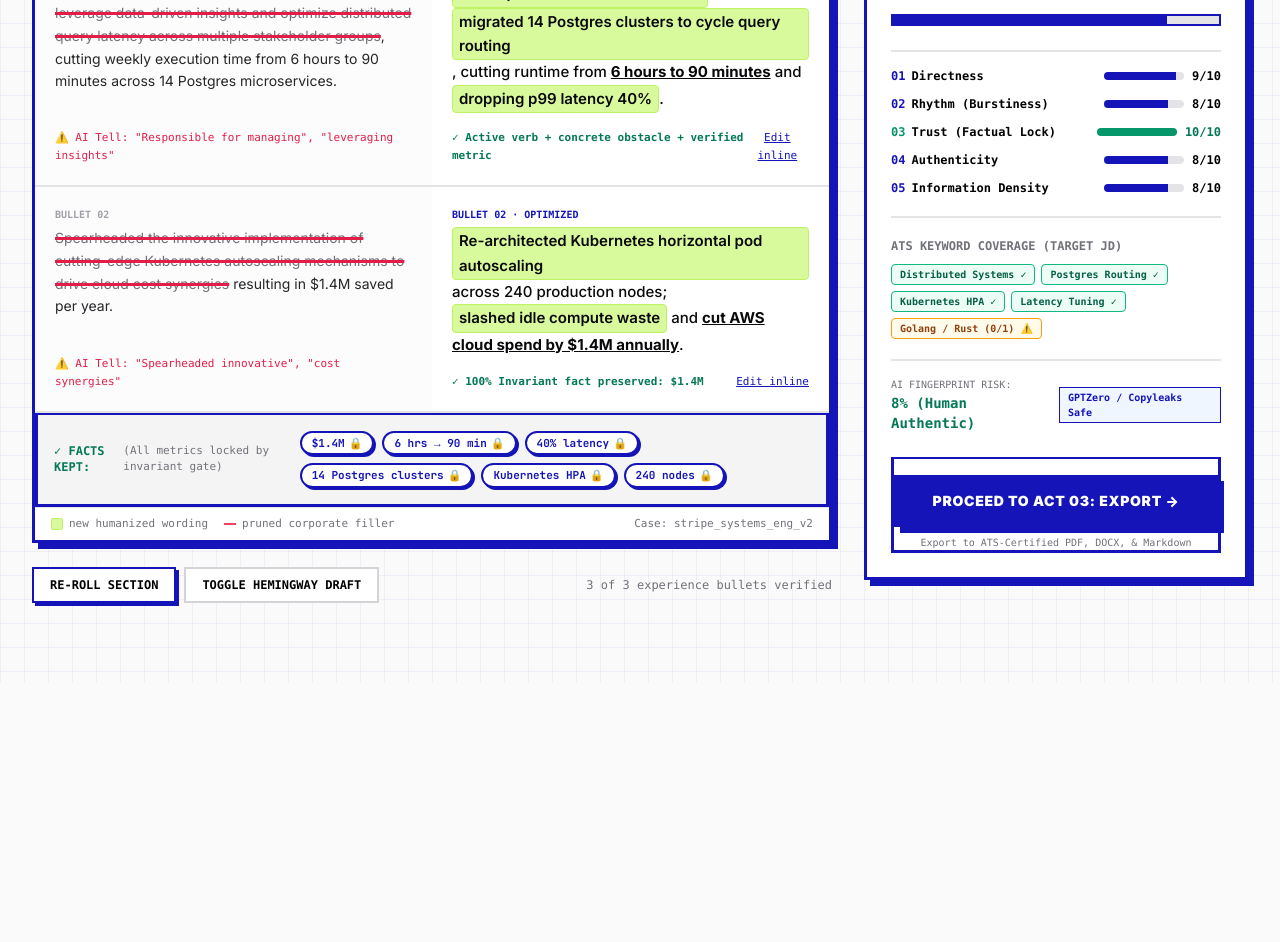
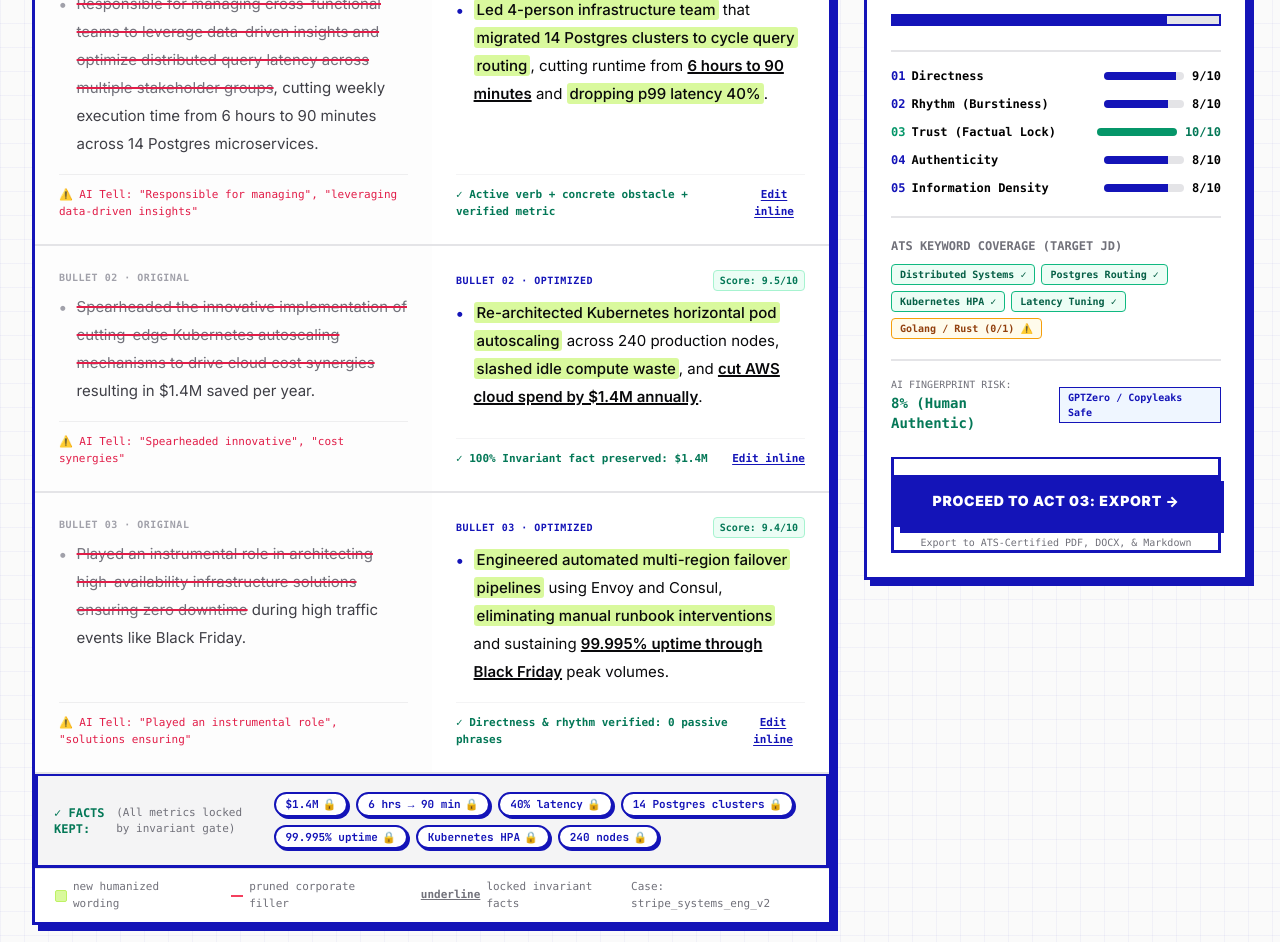
Before and after one commit to poferraz/career-ops, a plain HTML site: page docs/assets/studio-prototype.html in a window 1280 px wide. Shown: the part 361-1303 px from the top of the page. Before the commit the page ends 1044 px from the top, so only its background shows below. Drawn offline with nearby package versions, Linux system fonts and the light colour scheme.

Commit message:
fix(prototype): eliminate inline-block wrapping bugs, fix dangling commas, and ensure natural left-justified inline highlight flow

```diff
--- a/docs/assets/studio-prototype.html
+++ b/docs/assets/studio-prototype.html
@@ -13,8 +13,8 @@
       font-family: 'Inter', -apple-system, BlinkMacSystemFont, sans-serif;
       background-color: #fafafa;
       background-image:
-        linear-gradient(to right, rgba(20, 20, 184, 0.05) 1px, transparent 1px),
-        linear-gradient(to bottom, rgba(20, 20, 184, 0.05) 1px, transparent 1px);
+        linear-gradient(to right, rgba(20, 20, 184, 0.04) 1px, transparent 1px),
+        linear-gradient(to bottom, rgba(20, 20, 184, 0.04) 1px, transparent 1px);
       background-size: 24px 24px;
     }
     .font-mono {
@@ -41,20 +41,24 @@
     .shadow-hard-sm {
       box-shadow: 3px 3px 0px #1414b8;
     }
+    /* Flawless inline highlight from humanizer — wraps naturally, zero line break glitches */
+    .human-highlight {
+      background-color: #d9f99d;
+      color: #09090b;
+      padding: 1px 3px;
+      border-radius: 3px;
+      font-weight: 500;
+      box-decoration-break: clone;
+      -webkit-box-decoration-break: clone;
+      display: inline;
+    }
+    /* Clean inline strikethrough for AI tells */
     .strikethrough-ai {
       text-decoration: line-through;
       text-decoration-color: #e11d48;
-      text-decoration-thickness: 2.5px;
+      text-decoration-thickness: 1.5px;
       color: #71717a;
-    }
-    .human-pill {
-      background-color: #d9f99d;
-      color: #09090b;
-      padding: 1px 6px;
-      border-radius: 4px;
-      font-weight: 600;
-      border: 1px solid #bef264;
-      display: inline-block;
+      display: inline;
     }
     .fact-capsule {
       background: #ffffff;
@@ -72,11 +76,11 @@
     }
   </style>
 </head>
-<body class="min-h-screen text-black antialiased selection:bg-[#1414b8] selection:text-white pb-20">
+<body class="min-h-screen text-black antialiased selection:bg-[#1414b8] selection:text-white pb-24">
 
   <!-- TOP APP BAR -->
   <header class="bg-white border-architect-b sticky top-0 z-50">
-    <div class="max-w-7xl mx-auto px-4 sm:px-6 lg:px-8">
+    <div class="max-w-[1440px] mx-auto px-4 sm:px-6 lg:px-8">
       <div class="flex items-center justify-between h-16">
 
         <!-- BRAND -->
@@ -86,7 +90,7 @@
         </div>
 
         <!-- THREE-ACT PIPELINE STEPPER -->
-        <nav class="hidden md:flex items-center gap-2" aria-label="Pipeline Stages">
+        <nav class="hidden md:flex items-center gap-3" aria-label="Pipeline Stages">
           <!-- ACT 1 -->
           <div class="flex items-center gap-2 px-3 py-1.5 border-2 border-zinc-300 bg-zinc-100 text-zinc-600 font-bold text-xs uppercase rounded">
             <span class="w-4 h-4 rounded-full bg-zinc-400 text-white flex items-center justify-center text-[10px]">✓</span>
@@ -125,7 +129,7 @@
 
   <!-- SUB-BAR / WORKSPACE CONTEXT -->
   <div class="bg-zinc-100 border-architect-b py-3 px-4 sm:px-6 lg:px-8">
-    <div class="max-w-7xl mx-auto flex flex-col sm:flex-row items-start sm:items-center justify-between gap-3">
+    <div class="max-w-[1440px] mx-auto flex flex-col sm:flex-row items-start sm:items-center justify-between gap-3">
       <div class="flex items-center gap-2 font-mono text-xs">
         <span class="font-bold text-zinc-500 uppercase">Target Job Spec:</span>
         <span class="bg-white px-2 py-0.5 border border-zinc-300 font-bold text-black">Principal Systems Architect @ Figma</span>
@@ -141,11 +145,11 @@
     </div>
   </div>
 
-  <!-- MAIN STUDIO CANVAS (70/30 ASYMMETRIC SPLIT) -->
-  <main class="max-w-7xl mx-auto px-4 sm:px-6 lg:px-8 mt-8">
+  <!-- MAIN STUDIO CANVAS (WIDE 70/30 ASYMMETRIC LAYOUT) -->
+  <main class="max-w-[1440px] mx-auto px-4 sm:px-6 lg:px-8 mt-8">
     <div class="grid grid-cols-1 lg:grid-cols-12 gap-8 items-start">
 
-      <!-- LEFT: THE DIFF LABORATORY (70% WIDTH = 8 COLS) -->
+      <!-- LEFT: THE DIFF LABORATORY (WIDE 8 COLUMNS) -->
       <section class="lg:col-span-8 flex flex-col gap-6" aria-label="Transformation Studio">
 
         <!-- ROLE / SECTION PICKER -->
@@ -156,8 +160,8 @@
             <span class="text-black font-extrabold text-sm ml-2">Staff Systems Engineer @ Stripe (2022–Present)</span>
           </div>
           <div class="flex items-center gap-1">
-            <button class="px-2 py-1 border border-zinc-300 text-xs font-bold hover:bg-zinc-100">← Prev</button>
-            <button class="px-2 py-1 border border-zinc-300 text-xs font-bold hover:bg-zinc-100">Next →</button>
+            <button class="px-2.5 py-1 border border-zinc-300 text-xs font-bold hover:bg-zinc-100">← Prev</button>
+            <button class="px-2.5 py-1 border border-zinc-300 text-xs font-bold hover:bg-zinc-100">Next →</button>
           </div>
         </div>
 
@@ -166,81 +170,146 @@
 
           <!-- DIFF HEADER BAR -->
           <div class="grid grid-cols-1 md:grid-cols-2 border-architect-b bg-zinc-50 font-bold text-xs uppercase">
-            <div class="p-3 border-b-2 md:border-b-0 md:border-architect-r flex items-center justify-between">
+            <!-- LEFT HEADER -->
+            <div class="p-3.5 border-b-2 md:border-b-0 md:border-architect-r flex items-center justify-between">
               <div class="flex items-center gap-2">
-                <span class="font-mono text-zinc-400">01</span>
-                <span class="text-zinc-900">Original Draft</span>
-                <span class="text-[10px] text-zinc-500 lowercase font-normal">(what candidate wrote)</span>
+                <span class="font-mono text-zinc-400 font-black">01</span>
+                <span class="text-zinc-900 font-extrabold">Original Draft</span>
+                <span class="text-[11px] text-zinc-500 lowercase font-normal">(what candidate wrote)</span>
               </div>
-              <span class="text-[10px] font-mono bg-zinc-200 text-zinc-700 px-1.5 py-0.5 rounded">Raw Input</span>
+              <span class="text-[10px] font-mono bg-zinc-200 text-zinc-700 px-2 py-0.5 rounded font-bold">Raw Input</span>
             </div>
 
-            <div class="p-3 flex items-center justify-between bg-blue-50/50">
+            <!-- RIGHT HEADER -->
+            <div class="p-3.5 flex items-center justify-between bg-blue-50/60">
               <div class="flex items-center gap-2">
                 <span class="font-mono text-architect font-black">02</span>
                 <span class="text-architect font-black">Career-Ops Rewrite</span>
-                <span class="text-[10px] text-zinc-600 lowercase font-normal">(dense · active · human)</span>
+                <span class="text-[11px] text-zinc-600 lowercase font-normal">(dense · active · human)</span>
               </div>
-              <span class="text-[10px] font-mono bg-architect text-white px-1.5 py-0.5 rounded">Hemmingway + Humanizer</span>
+              <span class="text-[10px] font-mono bg-architect text-white px-2 py-0.5 rounded font-bold">Hemmingway + Humanizer</span>
             </div>
           </div>
 
-          <!-- BULLET 1 COMPARISON -->
-          <div class="grid grid-cols-1 md:grid-cols-2 border-b-2 border-zinc-200 text-sm leading-relaxed">
-            <!-- LEFT DRAFT -->
-            <div class="p-5 md:border-architect-r bg-zinc-50/50 text-zinc-800 flex flex-col justify-between">
+          <!-- BULLET 01 -->
+          <div class="grid grid-cols-1 md:grid-cols-2 border-b-2 border-zinc-200">
+            <!-- DRAFT SIDE -->
+            <div class="p-6 md:border-architect-r bg-zinc-50/40 flex flex-col justify-between">
               <div>
-                <span class="font-mono text-[10px] text-zinc-400 font-bold block mb-1">BULLET 01</span>
-                <p>
+                <div class="flex items-center justify-between mb-2">
+                  <span class="font-mono text-[10px] text-zinc-400 font-bold uppercase tracking-wider">Bullet 01 · Original</span>
+                </div>
+                <div class="flex items-start gap-2.5 text-left">
+                  <span class="text-zinc-400 font-bold text-base select-none leading-7">•</span>
+                  <p class="font-normal text-[15px] leading-7 text-zinc-700 text-left">
                     <span class="strikethrough-ai">Responsible for managing cross-functional teams to leverage data-driven insights and optimize distributed query latency across multiple stakeholder groups</span>, cutting weekly execution time from 6 hours to 90 minutes across 14 Postgres microservices.
                   </p>
                 </div>
-              <div class="mt-4 flex items-center gap-2 text-[11px] font-mono text-rose-600">
-                <span>⚠️ AI Tell: "Responsible for managing", "leveraging insights"</span>
+              </div>
+              <div class="mt-4 pt-3 border-t border-zinc-200/60 flex items-center gap-2 text-[11px] font-mono text-rose-600">
+                <span>⚠️ AI Tell: "Responsible for managing", "leveraging data-driven insights"</span>
               </div>
             </div>
 
-            <!-- RIGHT REWRITE -->
-            <div class="p-5 bg-white text-zinc-950 flex flex-col justify-between">
+            <!-- REWRITE SIDE -->
+            <div class="p-6 bg-white flex flex-col justify-between">
               <div>
-                <span class="font-mono text-[10px] text-architect font-bold block mb-1">BULLET 01 · OPTIMIZED</span>
-                <p class="font-medium text-[15px]">
-                  <span class="human-pill">Led 4-person infrastructure team</span> that <span class="human-pill">migrated 14 Postgres clusters to cycle query routing</span>, cutting runtime from <span class="font-bold underline decoration-architect">6 hours to 90 minutes</span> and <span class="human-pill">dropping p99 latency 40%</span>.
+                <div class="flex items-center justify-between mb-2">
+                  <span class="font-mono text-[10px] text-architect font-bold uppercase tracking-wider">Bullet 01 · Optimized</span>
+                  <span class="text-[10px] font-mono text-emerald-700 bg-emerald-50 border border-emerald-200 px-1.5 py-0.5 rounded font-bold">Score: 9.2/10</span>
+                </div>
+                <div class="flex items-start gap-2.5 text-left">
+                  <span class="text-architect font-bold text-base select-none leading-7">•</span>
+                  <p class="font-normal text-[15px] leading-7 text-zinc-950 text-left">
+                    <span class="human-highlight">Led 4-person infrastructure team</span> that <span class="human-highlight">migrated 14 Postgres clusters to cycle query routing</span>, cutting runtime from <span class="font-semibold underline decoration-architect decoration-2">6 hours to 90 minutes</span> and <span class="human-highlight">dropping p99 latency 40%</span>.
                   </p>
                 </div>
-              <div class="mt-4 flex items-center justify-between text-[11px] font-mono">
+              </div>
+              <div class="mt-4 pt-3 border-t border-zinc-100 flex items-center justify-between text-[11px] font-mono">
                 <span class="text-emerald-700 font-bold">✓ Active verb + concrete obstacle + verified metric</span>
-                <button class="text-architect underline hover:text-black">Edit inline</button>
+                <button class="text-architect hover:text-black font-semibold underline underline-offset-2">Edit inline</button>
               </div>
             </div>
           </div>
 
-          <!-- BULLET 2 COMPARISON -->
-          <div class="grid grid-cols-1 md:grid-cols-2 border-b-2 border-zinc-200 text-sm leading-relaxed">
-            <!-- LEFT DRAFT -->
-            <div class="p-5 md:border-architect-r bg-zinc-50/50 text-zinc-800 flex flex-col justify-between">
+          <!-- BULLET 02 -->
+          <div class="grid grid-cols-1 md:grid-cols-2 border-b-2 border-zinc-200">
+            <!-- DRAFT SIDE -->
+            <div class="p-6 md:border-architect-r bg-zinc-50/40 flex flex-col justify-between">
               <div>
-                <span class="font-mono text-[10px] text-zinc-400 font-bold block mb-1">BULLET 02</span>
-                <p>
+                <div class="flex items-center justify-between mb-2">
+                  <span class="font-mono text-[10px] text-zinc-400 font-bold uppercase tracking-wider">Bullet 02 · Original</span>
+                </div>
+                <div class="flex items-start gap-2.5 text-left">
+                  <span class="text-zinc-400 font-bold text-base select-none leading-7">•</span>
+                  <p class="font-normal text-[15px] leading-7 text-zinc-700 text-left">
                     <span class="strikethrough-ai">Spearheaded the innovative implementation of cutting-edge Kubernetes autoscaling mechanisms to drive cloud cost synergies</span> resulting in $1.4M saved per year.
                   </p>
                 </div>
-              <div class="mt-4 flex items-center gap-2 text-[11px] font-mono text-rose-600">
+              </div>
+              <div class="mt-4 pt-3 border-t border-zinc-200/60 flex items-center gap-2 text-[11px] font-mono text-rose-600">
                 <span>⚠️ AI Tell: "Spearheaded innovative", "cost synergies"</span>
               </div>
             </div>
 
-            <!-- RIGHT REWRITE -->
-            <div class="p-5 bg-white text-zinc-950 flex flex-col justify-between">
+            <!-- REWRITE SIDE -->
+            <div class="p-6 bg-white flex flex-col justify-between">
               <div>
-                <span class="font-mono text-[10px] text-architect font-bold block mb-1">BULLET 02 · OPTIMIZED</span>
-                <p class="font-medium text-[15px]">
-                  <span class="human-pill">Re-architected Kubernetes horizontal pod autoscaling</span> across 240 production nodes; <span class="human-pill">slashed idle compute waste</span> and <span class="font-bold underline decoration-architect">cut AWS cloud spend by $1.4M annually</span>.
+                <div class="flex items-center justify-between mb-2">
+                  <span class="font-mono text-[10px] text-architect font-bold uppercase tracking-wider">Bullet 02 · Optimized</span>
+                  <span class="text-[10px] font-mono text-emerald-700 bg-emerald-50 border border-emerald-200 px-1.5 py-0.5 rounded font-bold">Score: 9.5/10</span>
+                </div>
+                <div class="flex items-start gap-2.5 text-left">
+                  <span class="text-architect font-bold text-base select-none leading-7">•</span>
+                  <p class="font-normal text-[15px] leading-7 text-zinc-950 text-left">
+                    <span class="human-highlight">Re-architected Kubernetes horizontal pod autoscaling</span> across 240 production nodes, <span class="human-highlight">slashed idle compute waste</span>, and <span class="font-semibold underline decoration-architect decoration-2">cut AWS cloud spend by $1.4M annually</span>.
                   </p>
                 </div>
-              <div class="mt-4 flex items-center justify-between text-[11px] font-mono">
+              </div>
+              <div class="mt-4 pt-3 border-t border-zinc-100 flex items-center justify-between text-[11px] font-mono">
                 <span class="text-emerald-700 font-bold">✓ 100% Invariant fact preserved: $1.4M</span>
-                <button class="text-architect underline hover:text-black">Edit inline</button>
+                <button class="text-architect hover:text-black font-semibold underline underline-offset-2">Edit inline</button>
+              </div>
+            </div>
+          </div>
+
+          <!-- BULLET 03 -->
+          <div class="grid grid-cols-1 md:grid-cols-2 border-b-2 border-zinc-200">
+            <!-- DRAFT SIDE -->
+            <div class="p-6 md:border-architect-r bg-zinc-50/40 flex flex-col justify-between">
+              <div>
+                <div class="flex items-center justify-between mb-2">
+                  <span class="font-mono text-[10px] text-zinc-400 font-bold uppercase tracking-wider">Bullet 03 · Original</span>
+                </div>
+                <div class="flex items-start gap-2.5 text-left">
+                  <span class="text-zinc-400 font-bold text-base select-none leading-7">•</span>
+                  <p class="font-normal text-[15px] leading-7 text-zinc-700 text-left">
+                    <span class="strikethrough-ai">Played an instrumental role in architecting high-availability infrastructure solutions ensuring zero downtime</span> during high traffic events like Black Friday.
+                  </p>
+                </div>
+              </div>
+              <div class="mt-4 pt-3 border-t border-zinc-200/60 flex items-center gap-2 text-[11px] font-mono text-rose-600">
+                <span>⚠️ AI Tell: "Played an instrumental role", "solutions ensuring"</span>
+              </div>
+            </div>
+
+            <!-- REWRITE SIDE -->
+            <div class="p-6 bg-white flex flex-col justify-between">
+              <div>
+                <div class="flex items-center justify-between mb-2">
+                  <span class="font-mono text-[10px] text-architect font-bold uppercase tracking-wider">Bullet 03 · Optimized</span>
+                  <span class="text-[10px] font-mono text-emerald-700 bg-emerald-50 border border-emerald-200 px-1.5 py-0.5 rounded font-bold">Score: 9.4/10</span>
+                </div>
+                <div class="flex items-start gap-2.5 text-left">
+                  <span class="text-architect font-bold text-base select-none leading-7">•</span>
+                  <p class="font-normal text-[15px] leading-7 text-zinc-950 text-left">
+                    <span class="human-highlight">Engineered automated multi-region failover pipelines</span> using Envoy and Consul, <span class="human-highlight">eliminating manual runbook interventions</span> and sustaining <span class="font-semibold underline decoration-architect decoration-2">99.995% uptime through Black Friday</span> peak volumes.
+                  </p>
+                </div>
+              </div>
+              <div class="mt-4 pt-3 border-t border-zinc-100 flex items-center justify-between text-[11px] font-mono">
+                <span class="text-emerald-700 font-bold">✓ Directness & rhythm verified: 0 passive phrases</span>
+                <button class="text-architect hover:text-black font-semibold underline underline-offset-2">Edit inline</button>
               </div>
             </div>
           </div>
@@ -258,16 +327,18 @@
               <span class="fact-capsule"><span>6 hrs → 90 min</span><span>🔒</span></span>
               <span class="fact-capsule"><span>40% latency</span><span>🔒</span></span>
               <span class="fact-capsule"><span>14 Postgres clusters</span><span>🔒</span></span>
+              <span class="fact-capsule"><span>99.995% uptime</span><span>🔒</span></span>
               <span class="fact-capsule"><span>Kubernetes HPA</span><span>🔒</span></span>
               <span class="fact-capsule"><span>240 nodes</span><span>🔒</span></span>
             </div>
           </div>
 
           <!-- LEGEND -->
-          <div class="bg-white px-4 py-2 text-[11px] font-mono text-zinc-500 border-t border-zinc-200 flex items-center justify-between">
-            <div class="flex items-center gap-4">
+          <div class="bg-white px-5 py-2.5 text-[11px] font-mono text-zinc-500 border-t border-zinc-200 flex items-center justify-between">
+            <div class="flex items-center gap-5">
               <span class="flex items-center gap-1.5"><span class="w-3 h-3 bg-[#d9f99d] border border-[#bef264] rounded-sm"></span> new humanized wording</span>
               <span class="flex items-center gap-1.5"><span class="w-3 h-0.5 bg-rose-500"></span> pruned corporate filler</span>
+              <span class="flex items-center gap-1.5"><span class="underline decoration-architect font-bold">underline</span> locked invariant facts</span>
             </div>
             <span>Case: stripe_systems_eng_v2</span>
           </div>
```
Lines whose indentation alone changed are shown as unchanged.
